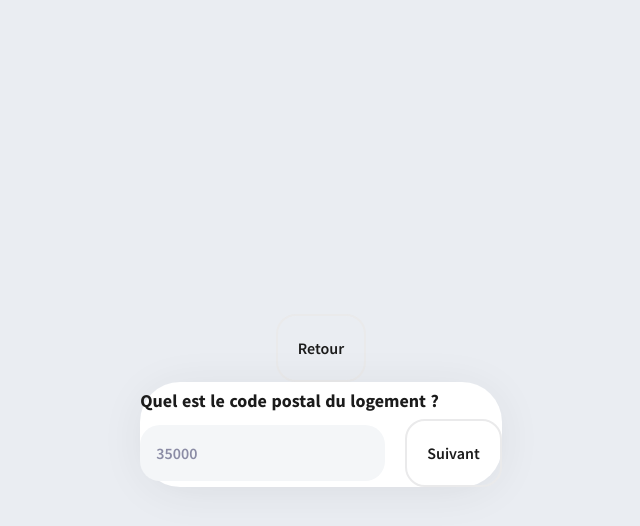
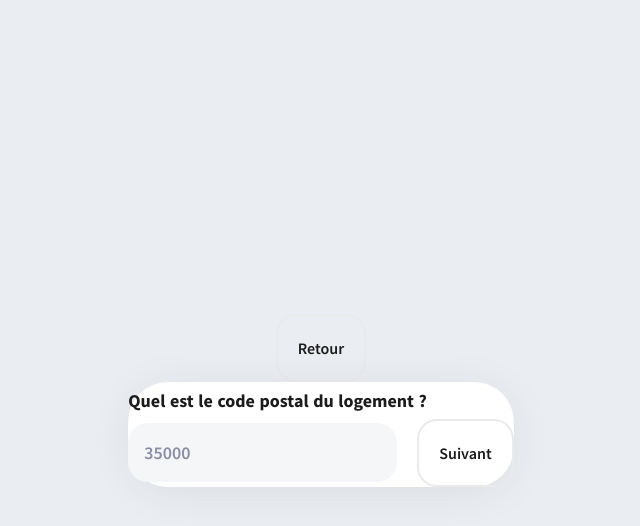
Before and after one commit to Renergie-app/web, a Nuxt app: page / in a window 1280 px wide. Both pictures are taken after a click on the button "Maison". Shown: the top 526 px of the page, without its empty margins (319-959 px from the left). Built offline with nearby package versions, Linux system fonts and the light colour scheme.

Commit message:
Add hover animation

```diff
--- a/components/Inputs/InputText.vue
+++ b/components/Inputs/InputText.vue
@@ -1,6 +1,6 @@
 <template>
   <input
-    class="font-semibold p-4 mr-5"
+    class="font-semibold p-4 mr-5 text-lg"
     type="text"
     :placeholder="placeholder"
     @change="change"
@@ -13,6 +13,10 @@
 input {
   border-radius: 20px;
   background-color: var(--bg-sec);
+  transition: all 0.05s;
+}
+input:hover {
+  transform: scale(1.05);
 }
 </style>
 
```
